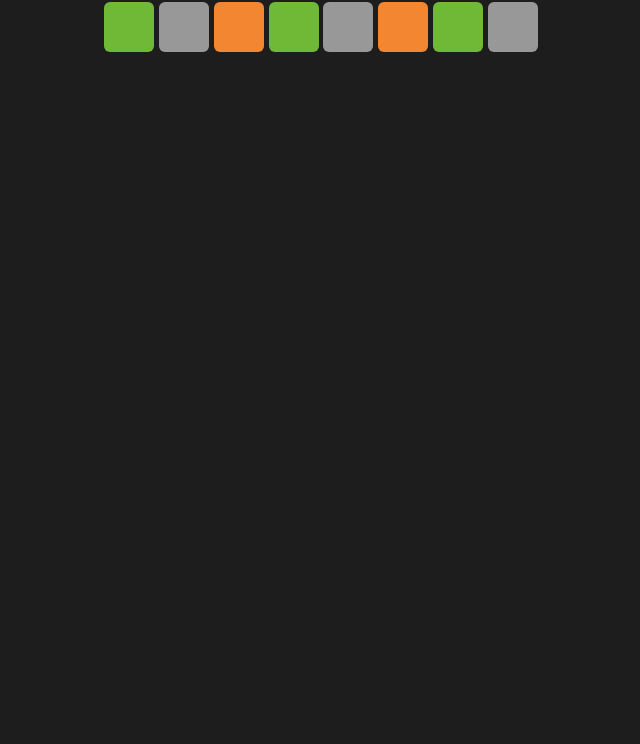
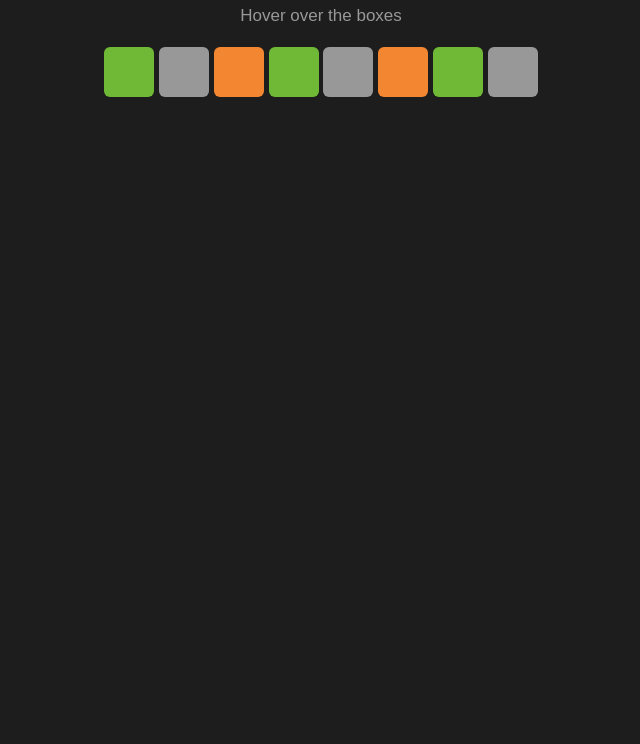
Before and after one commit to spiderb59/animationjslibrary, a plain HTML site: page 1/index.html in a window 1280 px wide. Shown: the part 118-862 px from the top of the page, without its empty margins (319-959 px from the left). Drawn offline with nearby package versions, Linux system fonts and the light colour scheme.

Commit message:
Update and rename 1.html to index.html

```diff
--- a/1/1.html
+++ b/1/index.html
@@ -12,6 +12,7 @@
     <link href='https://fonts.googleapis.com/css?family=Signika' rel='stylesheet' type='text/css'>
       <div id="demo">
         <h2>GSAP 3 Effects Simple Demo</h2>
+        <p>Hover over the boxes</p>
         <div class="box green"></div>
         <div class="box grey"></div>
         <div class="box orange"></div>
```
